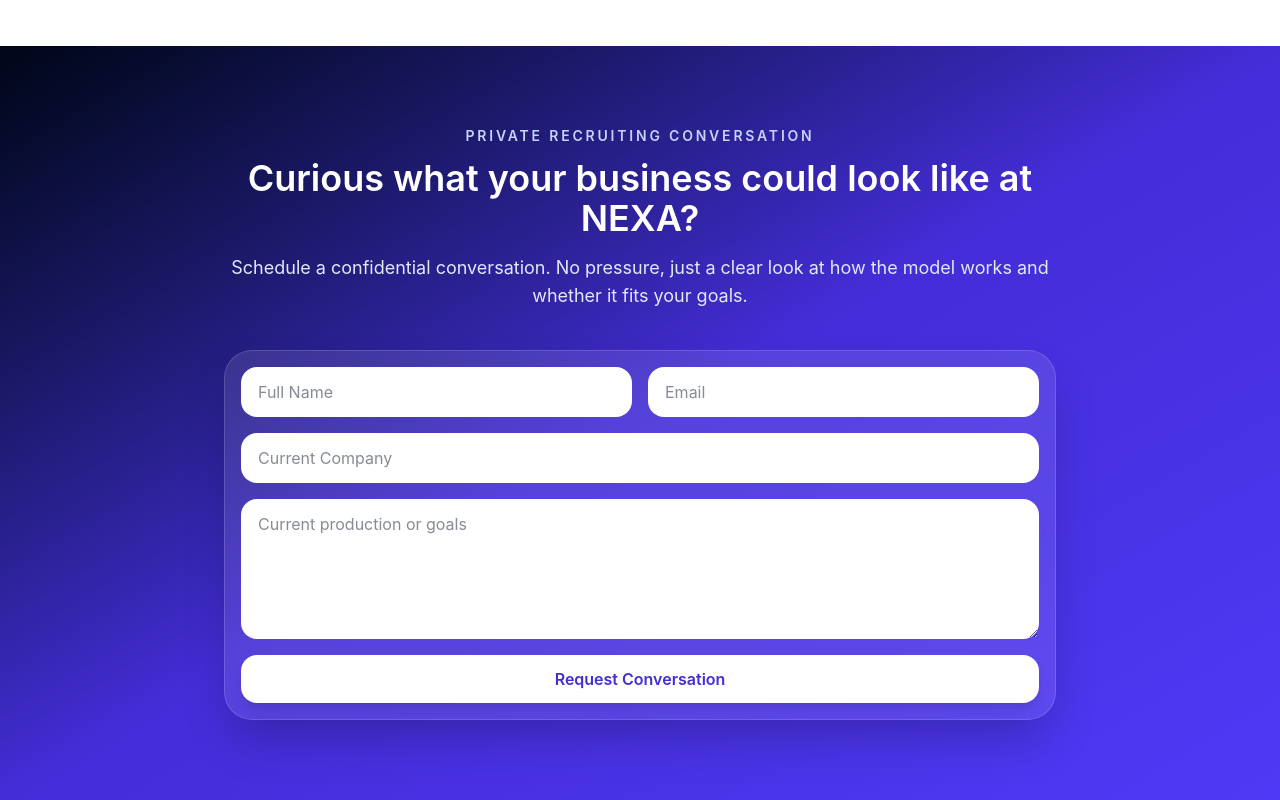
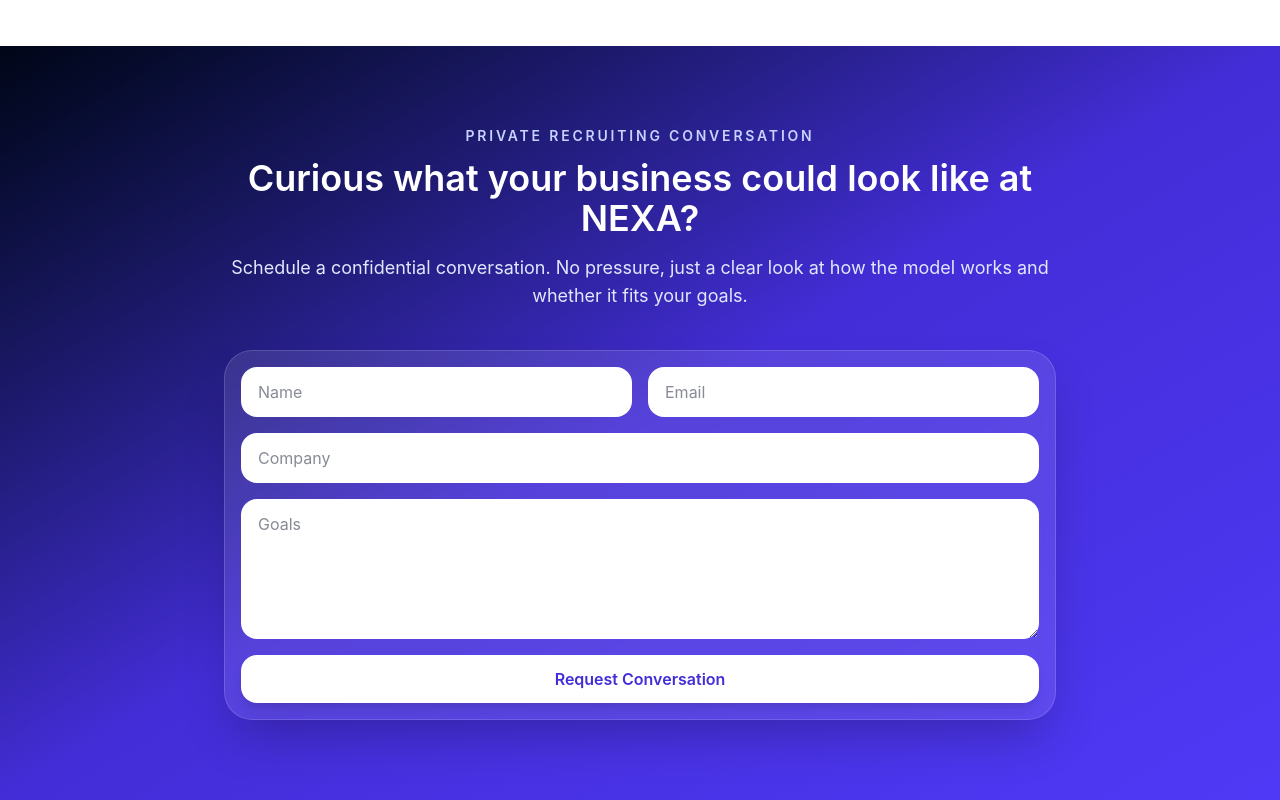
Before and after one commit to andres0921/nexa-recruiting-site, a React (Vite) app: page / in a window 1280 px wide. Shown: the part 5214-6014 px from the top of the page. Built offline with nearby package versions, Linux system fonts and the light colour scheme.

Commit message:
Update NEXARecruitingSite.jsx

```diff
--- a/src/NEXARecruitingSite.jsx
+++ b/src/NEXARecruitingSite.jsx
@@ -165,6 +165,10 @@
   const [retailVolume, setRetailVolume] = useState("")
   const [retailBps, setRetailBps] = useState("")
   const [nexaBps, setNexaBps] = useState("")
+  const [formName, setFormName] = useState("")
+  const [formEmail, setFormEmail] = useState("")
+  const [formCompany, setFormCompany] = useState("")
+  const [formGoals, setFormGoals] = useState("")
 
   const calculatorReady = hasCalculatorInputs(retailVolume, retailBps, nexaBps)
 
@@ -191,6 +195,17 @@
 
   const formatCurrency = (value) => USD_FORMATTER.format(value)
   const formatMillions = (value) => `${value.toFixed(1)}M`
+
+  const calendlyUrl = useMemo(() => {
+    const params = new URLSearchParams()
+    if (formName.trim()) params.set("name", formName.trim())
+    if (formEmail.trim()) params.set("email", formEmail.trim())
+    if (formCompany.trim()) params.set("a1", formCompany.trim())
+    if (formGoals.trim()) params.set("a2", formGoals.trim())
+
+    const query = params.toString()
+    return `https://calendly.com/aaviles-nexalending/30min${query ? `?${query}` : ""}`
+  }, [formName, formEmail, formCompany, formGoals])
 
   return (
     <div className="min-h-screen bg-white text-slate-900">
@@ -662,13 +677,38 @@
 
           <div className="mt-10 rounded-[1.75rem] border border-white/15 bg-white/10 p-4 shadow-2xl backdrop-blur-sm">
             <div className="grid gap-4 sm:grid-cols-2">
-              <input className="rounded-2xl border border-white/10 bg-white px-4 py-3 text-slate-900 outline-none transition focus:ring-4 focus:ring-white/20" placeholder="Full Name" />
-              <input className="rounded-2xl border border-white/10 bg-white px-4 py-3 text-slate-900 outline-none transition focus:ring-4 focus:ring-white/20" placeholder="Email" />
-              <input className="rounded-2xl border border-white/10 bg-white px-4 py-3 text-slate-900 outline-none transition focus:ring-4 focus:ring-white/20 sm:col-span-2" placeholder="Current Company" />
-              <textarea className="min-h-[140px] rounded-2xl border border-white/10 bg-white px-4 py-3 text-slate-900 outline-none transition focus:ring-4 focus:ring-white/20 sm:col-span-2" placeholder="Current production or goals" />
-              <button className="rounded-2xl bg-white px-6 py-3 font-semibold text-indigo-700 shadow-lg transition hover:-translate-y-0.5 hover:bg-slate-100 sm:col-span-2">
+              <input
+                className="rounded-2xl border border-white/10 bg-white px-4 py-3 text-slate-900 outline-none transition focus:ring-4 focus:ring-white/20"
+                placeholder="Name"
+                value={formName}
+                onChange={(e) => setFormName(e.target.value)}
+              />
+              <input
+                className="rounded-2xl border border-white/10 bg-white px-4 py-3 text-slate-900 outline-none transition focus:ring-4 focus:ring-white/20"
+                placeholder="Email"
+                value={formEmail}
+                onChange={(e) => setFormEmail(e.target.value)}
+              />
+              <input
+                className="rounded-2xl border border-white/10 bg-white px-4 py-3 text-slate-900 outline-none transition focus:ring-4 focus:ring-white/20 sm:col-span-2"
+                placeholder="Company"
+                value={formCompany}
+                onChange={(e) => setFormCompany(e.target.value)}
+              />
+              <textarea
+                className="min-h-[140px] rounded-2xl border border-white/10 bg-white px-4 py-3 text-slate-900 outline-none transition focus:ring-4 focus:ring-white/20 sm:col-span-2"
+                placeholder="Goals"
+                value={formGoals}
+                onChange={(e) => setFormGoals(e.target.value)}
+              />
+              <a
+                href={calendlyUrl}
+                target="_blank"
+                rel="noreferrer"
+                className="inline-flex items-center justify-center rounded-2xl bg-white px-6 py-3 font-semibold text-indigo-700 shadow-lg transition hover:-translate-y-0.5 hover:bg-slate-100 sm:col-span-2"
+              >
                 Request Conversation
-              </button>
+              </a>
             </div>
           </div>
         </div>
```
